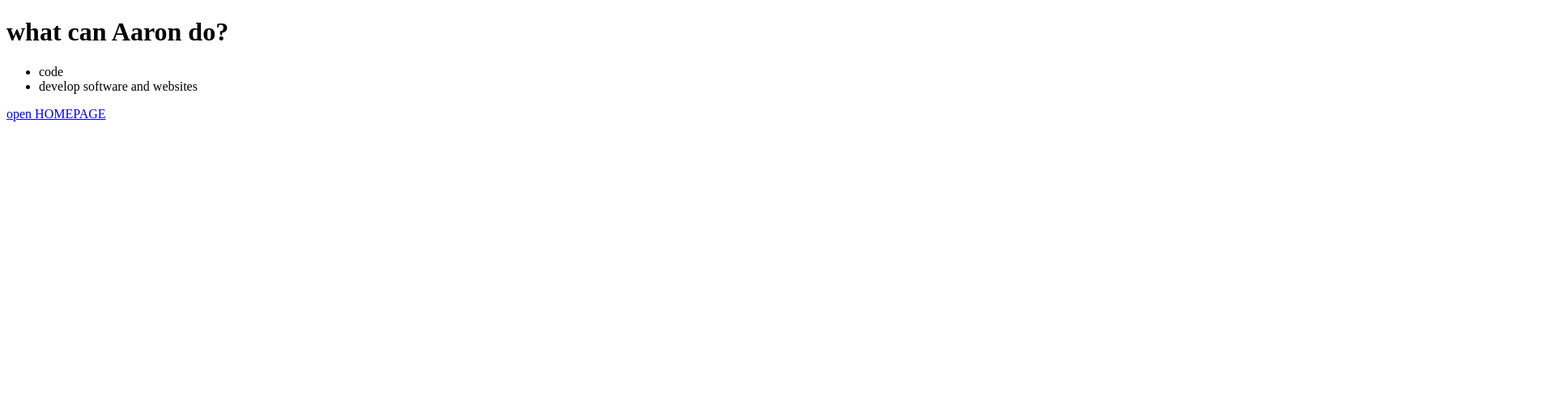
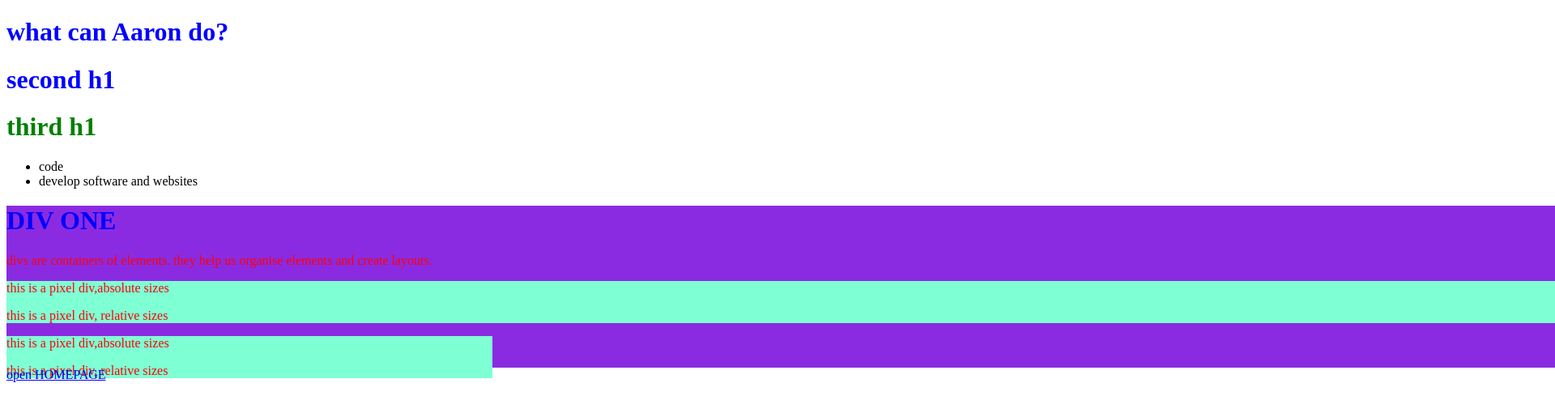
Before and after one commit to Jauvas/task-2, a plain HTML site: page skills.html in a window 1280 px wide. Shown: the top 510 px of the page at 81% size, 1920 px wide, since content can reach past the window. Drawn offline with Linux system fonts and the light colour scheme.

Commit message:
Add files via upload

```diff
--- a/skills.html
+++ b/skills.html
@@ -4,13 +4,38 @@
     <meta charset="UTF-8">
     <meta name="viewport" content="width=device-width, initial-scale=1.0">
     <title>SKILLS</title>
+
+    <!--this is internal CSS-->
+    <style>
+        p{
+            color: rgb(255, 0, 0);
+        }
+        h1{
+            color: blue;
+        }
+    </style>
 </head>
 <body>
     <h1>what can Aaron do?</h1>
+    <h1>second h1</h1>
+    <h1 style="color: green;">third h1</h1>
     <ul>
         <li>code</li>
         <li>develop software and websites</li>
     </ul>
+    <!--div element-->
+    <div style="background-color: blueviolet; color:black; height:200px; width:2000px">
+        <h1 style="color: blue;">DIV ONE </h1>
+        <p>divs are containers of elements. they help us organise elements and create layouts.</p>
+        <div style="background-color: aquamarine; width:200px%;">
+            <p>this is a pixel div,absolute sizes</p>
+            <p>this is  a pixel div, relative sizes</p>
+        </div>
+        <div style="background-color: aquamarine; width:30%;">
+            <p>this is a pixel div,absolute sizes</p>
+            <p>this is  a pixel div, relative sizes</p>
+        </div>
+    </div>
     <a href="index.html">open HOMEPAGE</a>
 
 </body>
```
Also changed, not shown: index.html (+4 -2 lines).
